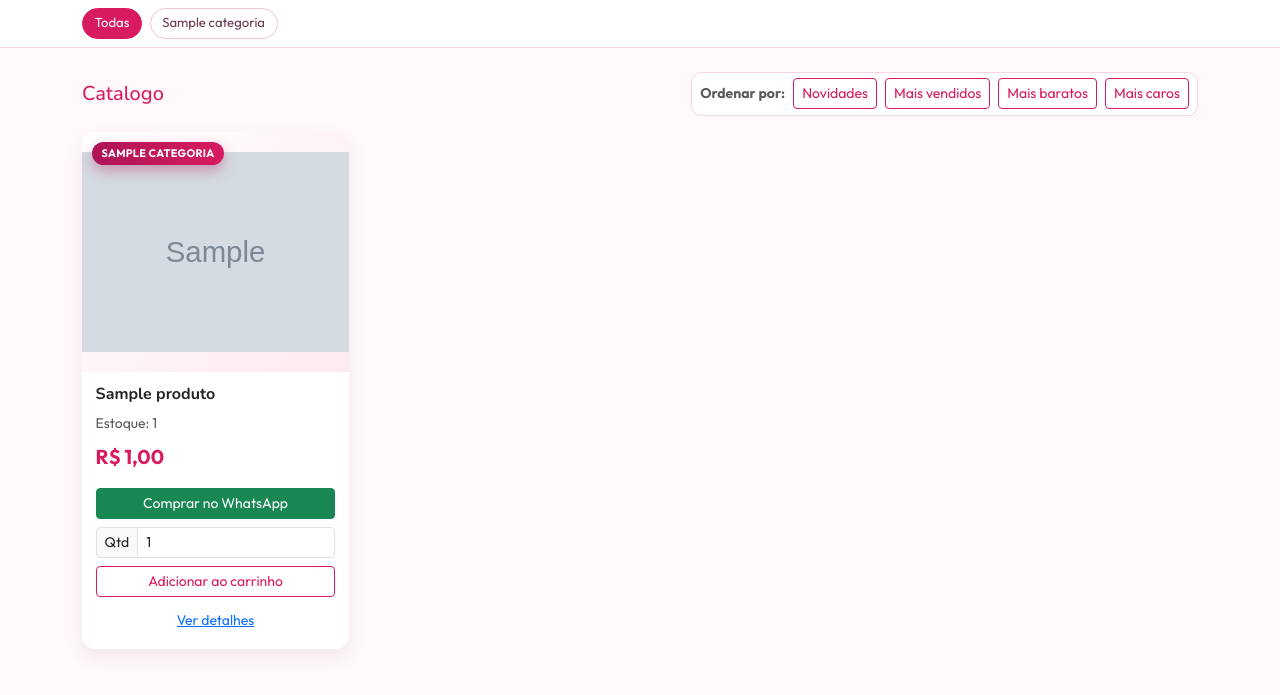
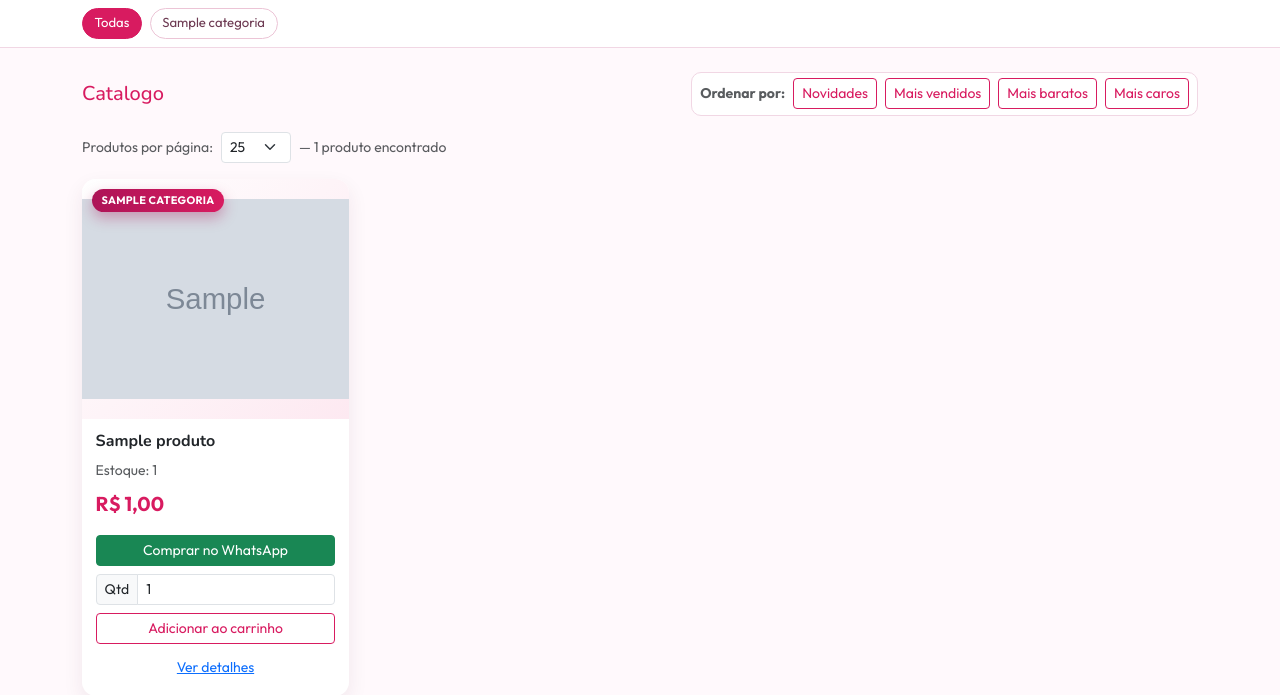
Before and after one commit to Elloy123/BelaCheirosa, a Django app: page / in a window 1280 px wide. Shown: the part 56-751 px from the top of the page. Run offline with Django 5.2, Linux system fonts and the light colour scheme; tables that the repository leaves empty hold one stand-in row (values such as "Sample post"); grey boxes marked "Sample" are stand-in pictures.

Commit message:
feat: add product pagination (25/page by default, configurable)
Agent-Logs-Url: https://github.com/Elloy123/BelaCheirosa/sessions/f207110d-3806-4946-81ef-a06181b1b939

Co-authored-by: Elloy123 <98476599+Elloy123@users.noreply.github.com>

```diff
--- a/loja/views.py
+++ b/loja/views.py
@@ -8,6 +8,7 @@ from django.contrib.auth.decorators import login_required
 from django.contrib.admin.views.decorators import staff_member_required
 from django.conf import settings
 from django.db.models import Count, F, Q, Sum
+from django.core.paginator import Paginator
 from django.http import HttpResponse
 from django.shortcuts import get_object_or_404, redirect, render
 from django.utils.text import slugify
@@ -76,6 +77,13 @@ def home(request):
 	filtro = request.GET.get("filtro", "padrao")
 	busca = request.GET.get("q", "").strip()
 
+	try:
+		per_page = int(request.GET.get("por_pagina", 25))
+		if per_page < 1:
+			per_page = 25
+	except (ValueError, TypeError):
+		per_page = 25
+
 	base_produtos = Produto.objects.filter(ativo=True).select_related("categoria")
 	produtos = base_produtos
 	categoria_ativa = None
@@ -111,12 +119,19 @@ def home(request):
 	elif filtro == "mais_caros":
 		produtos = produtos.order_by("-preco", "nome")
 
+	paginator = Paginator(produtos, per_page)
+	page_number = request.GET.get("page", 1)
+	page_obj = paginator.get_page(page_number)
+
 	carrinho = Carrinho(request)
 	return render(
 		request,
 		"loja/home.html",
 		{
-			"produtos": produtos,
+			"produtos": page_obj,
+			"page_obj": page_obj,
+			"paginator": paginator,
+			"per_page": per_page,
 			"categoria_ativa": categoria_ativa,
 			"categoria_pai_ativa": categoria_pai_ativa,
 			"subcategorias_ativas": subcategorias_ativas,
@@ -496,6 +511,13 @@ def lista_produtos(request):
 	q = request.GET.get("q", "").strip()
 	cat = request.GET.get("cat", "").strip()
 
+	try:
+		per_page = int(request.GET.get("por_pagina", 25))
+		if per_page < 1:
+			per_page = 25
+	except (ValueError, TypeError):
+		per_page = 25
+
 	produtos = Produto.objects.select_related("categoria", "categoria__parent").all()
 	if q:
 		produtos = produtos.filter(Q(nome__icontains=q) | Q(codigo__icontains=q))
@@ -504,11 +526,18 @@ def lista_produtos(request):
 			Q(categoria__slug=cat) | Q(categoria__parent__slug=cat)
 		)
 
+	paginator = Paginator(produtos, per_page)
+	page_number = request.GET.get("page", 1)
+	page_obj = paginator.get_page(page_number)
+
 	return render(
 		request,
 		"admin_panel/lista_produtos.html",
 		{
-			"produtos": produtos[:300],
+			"produtos": page_obj,
+			"page_obj": page_obj,
+			"paginator": paginator,
+			"per_page": per_page,
 			"q": q,
 			"cat": cat,
 			"categorias_pai": Categoria.objects.filter(parent__isnull=True).order_by("nome"),
--- a/templates/loja/home.html
+++ b/templates/loja/home.html
@@ -5,11 +5,27 @@
   <h2 class="h5 text-rose mb-0">Catalogo</h2>
   <div class="d-flex flex-wrap align-items-center gap-2 ordenacao-wrap">
     <span class="small fw-semibold text-muted">Ordenar por:</span>
-    <a class="btn btn-outline-rose btn-sm" href="?filtro=padrao{% if categoria_ativa %}&cat={{ categoria_ativa.slug }}{% endif %}{% if busca %}&q={{ busca|urlencode }}{% endif %}">Novidades</a>
-    <a class="btn btn-outline-rose btn-sm" href="?filtro=mais_vendidos{% if categoria_ativa %}&cat={{ categoria_ativa.slug }}{% endif %}{% if busca %}&q={{ busca|urlencode }}{% endif %}">Mais vendidos</a>
-    <a class="btn btn-outline-rose btn-sm" href="?filtro=mais_baratos{% if categoria_ativa %}&cat={{ categoria_ativa.slug }}{% endif %}{% if busca %}&q={{ busca|urlencode }}{% endif %}">Mais baratos</a>
-    <a class="btn btn-outline-rose btn-sm" href="?filtro=mais_caros{% if categoria_ativa %}&cat={{ categoria_ativa.slug }}{% endif %}{% if busca %}&q={{ busca|urlencode }}{% endif %}">Mais caros</a>
+    <a class="btn btn-outline-rose btn-sm" href="?filtro=padrao{% if categoria_ativa %}&cat={{ categoria_ativa.slug }}{% endif %}{% if busca %}&q={{ busca|urlencode }}{% endif %}&por_pagina={{ per_page }}">Novidades</a>
+    <a class="btn btn-outline-rose btn-sm" href="?filtro=mais_vendidos{% if categoria_ativa %}&cat={{ categoria_ativa.slug }}{% endif %}{% if busca %}&q={{ busca|urlencode }}{% endif %}&por_pagina={{ per_page }}">Mais vendidos</a>
+    <a class="btn btn-outline-rose btn-sm" href="?filtro=mais_baratos{% if categoria_ativa %}&cat={{ categoria_ativa.slug }}{% endif %}{% if busca %}&q={{ busca|urlencode }}{% endif %}&por_pagina={{ per_page }}">Mais baratos</a>
+    <a class="btn btn-outline-rose btn-sm" href="?filtro=mais_caros{% if categoria_ativa %}&cat={{ categoria_ativa.slug }}{% endif %}{% if busca %}&q={{ busca|urlencode }}{% endif %}&por_pagina={{ per_page }}">Mais caros</a>
   </div>
+</div>
+
+<div class="d-flex align-items-center gap-2 mb-3">
+  <span class="small text-muted">Produtos por página:</span>
+  <form method="get" class="d-flex gap-1">
+    {% if categoria_ativa %}<input type="hidden" name="cat" value="{{ categoria_ativa.slug }}">{% endif %}
+    {% if busca %}<input type="hidden" name="q" value="{{ busca }}">{% endif %}
+    <input type="hidden" name="filtro" value="{{ filtro_ativo }}">
+    <select name="por_pagina" class="form-select form-select-sm" style="width:auto;" onchange="this.form.submit()">
+      <option value="12" {% if per_page == 12 %}selected{% endif %}>12</option>
+      <option value="25" {% if per_page == 25 %}selected{% endif %}>25</option>
+      <option value="50" {% if per_page == 50 %}selected{% endif %}>50</option>
+      <option value="100" {% if per_page == 100 %}selected{% endif %}>100</option>
+    </select>
+  </form>
+  <span class="small text-muted">— {{ paginator.count }} produto{{ paginator.count|pluralize:"s" }} encontrado{{ paginator.count|pluralize:"s" }}</span>
 </div>
 
 <div class="row g-3">
@@ -48,4 +64,26 @@
   <p>Nenhum produto encontrado.</p>
   {% endfor %}
 </div>
+
+{% if paginator.num_pages > 1 %}
+<nav class="mt-4" aria-label="Paginação de produtos">
+  <ul class="pagination justify-content-center flex-wrap">
+    {% if page_obj.has_previous %}
+    <li class="page-item">
+      <a class="page-link" href="?page={{ page_obj.previous_page_number }}&filtro={{ filtro_ativo }}{% if categoria_ativa %}&cat={{ categoria_ativa.slug }}{% endif %}{% if busca %}&q={{ busca|urlencode }}{% endif %}&por_pagina={{ per_page }}">&laquo; Anterior</a>
+    </li>
+    {% endif %}
+    {% for num in paginator.page_range %}
+    <li class="page-item {% if page_obj.number == num %}active{% endif %}">
+      <a class="page-link" href="?page={{ num }}&filtro={{ filtro_ativo }}{% if categoria_ativa %}&cat={{ categoria_ativa.slug }}{% endif %}{% if busca %}&q={{ busca|urlencode }}{% endif %}&por_pagina={{ per_page }}">{{ num }}</a>
+    </li>
+    {% endfor %}
+    {% if page_obj.has_next %}
+    <li class="page-item">
+      <a class="page-link" href="?page={{ page_obj.next_page_number }}&filtro={{ filtro_ativo }}{% if categoria_ativa %}&cat={{ categoria_ativa.slug }}{% endif %}{% if busca %}&q={{ busca|urlencode }}{% endif %}&por_pagina={{ per_page }}">Próxima &raquo;</a>
+    </li>
+    {% endif %}
+  </ul>
+</nav>
+{% endif %}
 {% endblock %}
```
Also changed, not shown: templates/admin_panel/lista_produtos.html (+36 -2 lines).
